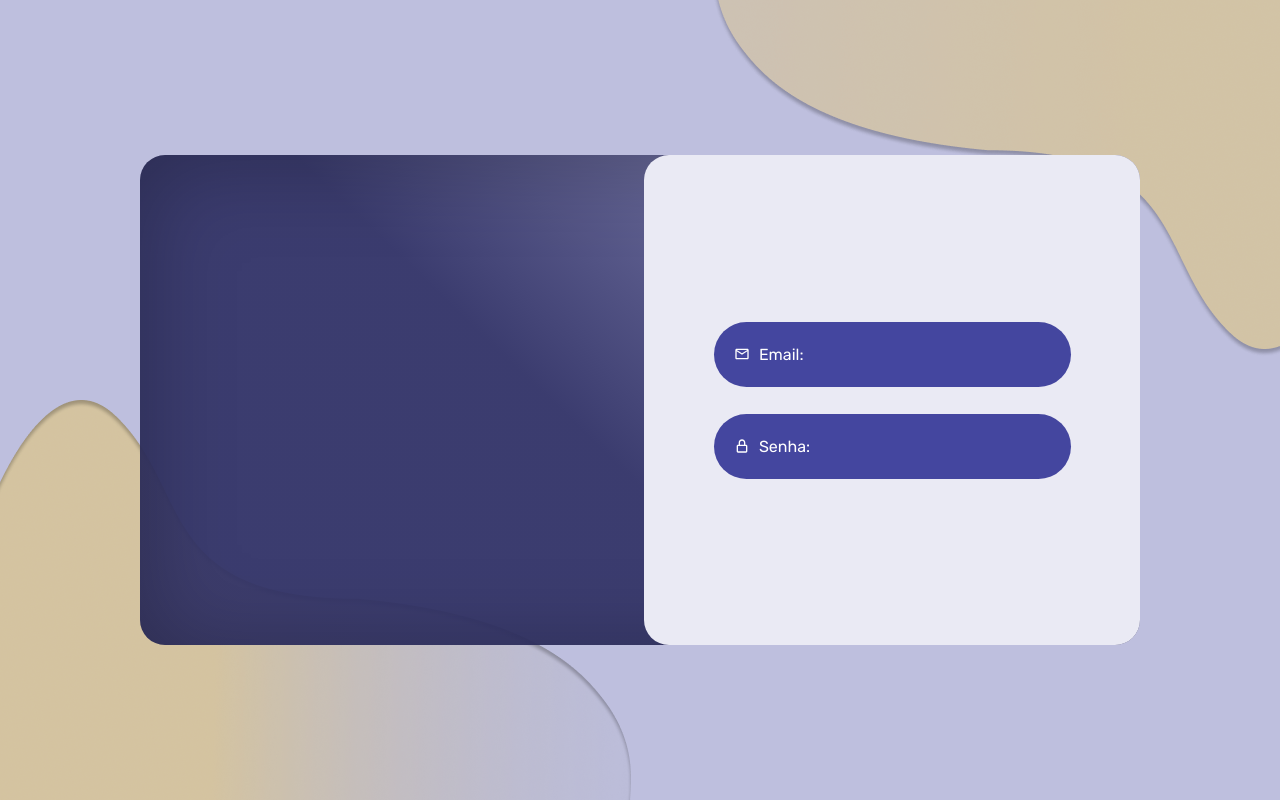
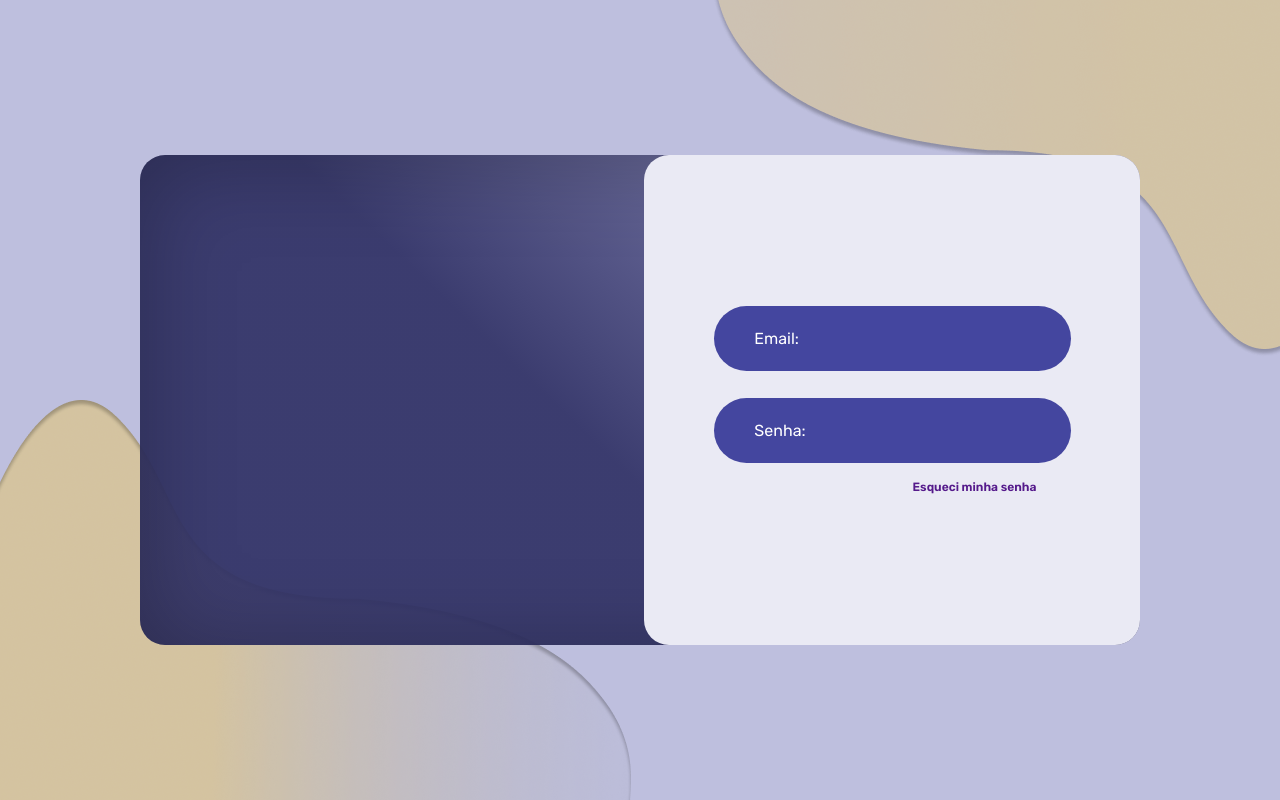
Before and after one commit to enzoleao/ciap-front-end-project, a Next.js app: page /login in a window 1280 px wide. Built offline with nearby package versions, Linux system fonts and the light colour scheme.

Commit message:
input's updates

```diff
--- a/src/pages/_document.tsx
+++ b/src/pages/_document.tsx
@@ -6,6 +6,7 @@ export default function Document() {
       <Head>
         <link rel="preconnect" href="https://fonts.googleapis.com" />
         <link rel="preconnect" href="https://fonts.gstatic.com" />
+        <link href="//netdna.bootstrapcdn.com/font-awesome/4.1.0/css/font-awesome.min.css" rel="stylesheet"/>
         <link
           href="https://fonts.googleapis.com/css2?family=Roboto+Mono:wght@400;700&family=Rubik:wght@400;600;700&display=swap"
           rel="stylesheet"
--- a/src/pages/login/Login.module.scss
+++ b/src/pages/login/Login.module.scss
@@ -71,17 +71,19 @@
             .usersInputBox {
                 background:#44469F;
                 border: none;
-                width: 357px;
+                width: 63.76%;
+                max-width: 357px;
+                min-width: 243px;
                 height: 65px;
                 border-radius: 33px;
                 color: #fff;
-                font-family: 'Rubik';
+                font-family: 'Rubik',sans-serif;
                 font-style: normal;
                 font-weight: 500;
                 font-size: 16px;
+                padding-left: 40px;
                 line-height: 19px;
             &::placeholder {
-                    padding-left: 45px;
                     color: #fff;
                     font-family: 'Rubik';
                     font-style: normal;
@@ -89,6 +91,9 @@
                     font-size: 16px;
                     line-height: 19px;
                 }
+            @media (max-width: 800px) {
+                height: 44px;
+            }
             }
         }
         @media(max-width:800px){
@@ -105,9 +110,6 @@
             .leftBox {
                 display: none;
             }
-
-
-
         }
 
 
@@ -128,12 +130,31 @@
     width: 100%;
 }
 .inputStylesBoxs {
+    width: 100%;
+    display: flex;
+    flex-direction: column;
+    justify-content: center;
+    align-items: center;
     position: relative;
     color: #fff;
-    span {
-        position: absolute;
-        left: 0;
-        top: 8px;
-        padding: 16px 20px;
-    }
+    gap: 0.550rem;
+        a {
+            text-decoration-line: none;
+            font-family: 'Rubik';
+            font-style: normal;
+            font-weight: 600;
+            font-size: 12px;
+            line-height: 14px;
+        }
+        div {
+            width: 100%;
+            max-width: 400px;
+            display: flex;
+            justify-content: flex-end;
+            margin-right: 7rem;
+            @media (max-width:800px){
+                margin-right: 0px;
+                justify-content: center;
+            }
+        }
 }
--- a/src/pages/login/index.tsx
+++ b/src/pages/login/index.tsx
@@ -32,23 +32,23 @@ export default function Login() {
                 className={styles.usersInputBox}
                 placeholder="Email:"
               />
-              <span className={styles.i}>
-                <MdOutlineMailOutline width={15} height={19} />
-              </span>
             </div>
             <div className={styles.inputStylesBoxs}>
               <input
-                type="text"
+                type="password"
                 className={styles.usersInputBox}
                 placeholder={`Senha:`}
               />
-              <span className={styles.i}>
-                <BiLockAlt width={15} height={19} />
-              </span>
+              <div>
+
+              </div>
+              <div>
+                  <a href="">Esqueci minha senha</a>
+              </div>
             </div>
+
           </div>
         </div>
-
         <div className={styles.bottomContainerImages}>
           <Image
             className={styles.bottomLeftImageFrame}
```
Also changed, not shown: 1 other file (tests, documents, lock files or other folders).
